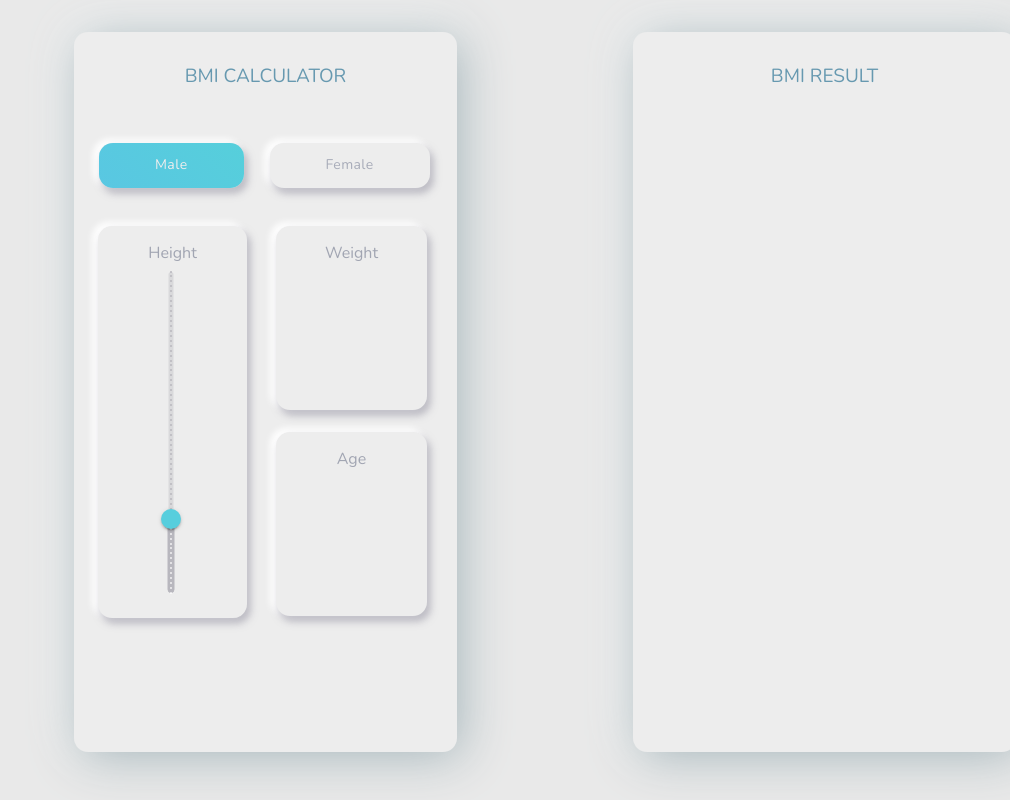
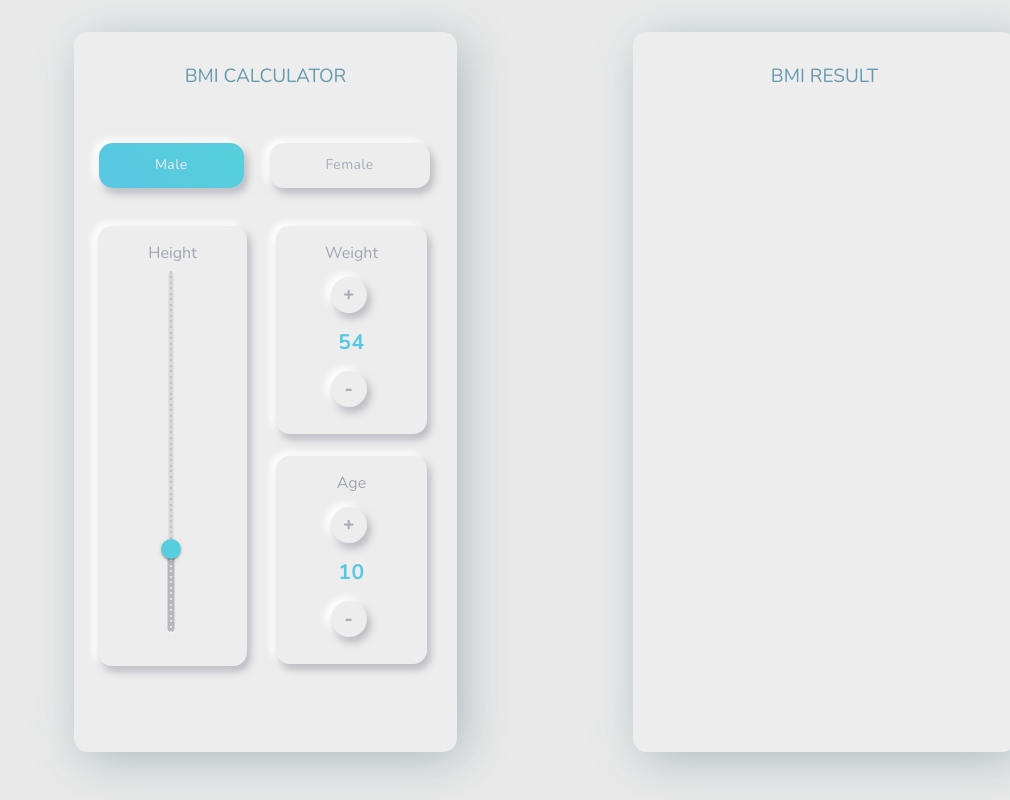
Before and after one commit to erfan-goodarzi/bmi-calculator, a React (Create React App) app: page / in a window 1280 px wide. Shown: the whole page, without its empty margins (270-1280 px from the left). Built offline with nearby package versions, Linux system fonts and the light colour scheme.

Commit message:
add age and weight button

```diff
--- a/src/container/material ui/AgeBox.jsx
+++ b/src/container/material ui/AgeBox.jsx
@@ -1,6 +1,35 @@
 import Box from "@mui/material/Box";
+import { useState } from "react";
+import Button from "@mui/material/Button";
 
 export default function AgeBox() {
+  const [age, setAge] = useState(10);
+  const [Weight, setWeight] = useState(54);
+
+  const AgeIncrementHandler = () => {
+    if (age < 100) {
+      setAge(age + 1);
+    }
+  };
+
+  const AgeDecrementHandler = () => {
+    if (age > 5) {
+    setAge(age - 1);
+    }
+  };
+
+  const WeightIncrementHandler = () => {
+    if (Weight < 300) {
+      setWeight(Weight + 1);
+    }
+  };
+
+  const WeightDecrementHandler = () => {
+    if (Weight > 10) {
+    setWeight(Weight - 1);
+    }
+  };
+
   return (
     <div>
       <Box
@@ -11,7 +40,7 @@ export default function AgeBox() {
           color: "#6799b0",
           background: " #EDEDED",
           boxShadow: "3px 5px 7px 1px #908d9e80, -4px -2px 6px 2px #ffffff",
-          height: "23vh",
+          height: "26vh",
         }}
       >
         <Box
@@ -21,11 +50,67 @@ export default function AgeBox() {
             textAlign: "center",
             fontWeight: "500",
             pt: "16px",
+            mb: 1,
           }}
         >
           Weight
         </Box>
+        <Box sx={{ display: "grid" }}>
+          <Button
+            sx={{
+              minWidth: "13px",
+              width: 36,
+              margin: "5px 55px",
+              background: "#EDEDED",
+              fontSize: "19px",
+              fontWeight: "800",
+              height: 36,
+              borderRadius: "50px",
+              color: "#A8ACB9",
+              boxShadow: "3px 5px 7px 1px #908d9e80, -4px -2px 6px 2px #ffffff",
+              "&:hover": {
+                color: "#56CFDB",
+              },
+            }}
+            onClick={WeightIncrementHandler}
+          >
+            +
+          </Button>
+          <Button
+            sx={{
+              fontSize: "21px",
+              fontWeight: "700",
+              color: "#59c7e2 !important",
+            }}
+            disabled
+          >
+            {Weight}
+          </Button>
+          <Button
+            sx={{
+              minWidth: "13px",
+              width: 36,
+              margin: "5px 55px",
+              background: "#EDEDED",
+              fontSize: "19px",
+              fontWeight: "800",
+              borderRadius: "50px",
+              height: 36,
+              color: "#A8ACB9",
+              boxShadow: "3px 5px 7px 1px #908d9e80, -4px -2px 6px 2px #ffffff",
+              "&:hover": {
+                color: "#56CFDB",
+              },
+            }}
+            onClick={WeightDecrementHandler}
+          >
+            -
+          </Button>
+        </Box>
       </Box>
+
+
+
       <Box
         sx={{
           width: 151,
@@ -34,7 +119,7 @@ export default function AgeBox() {
           color: "#6799b0",
           background: " #EDEDED",
           boxShadow: "3px 5px 7px 1px #908d9e80, -4px -2px 6px 2px #ffffff",
-          height: "23vh",
+          height: "26vh",
         }}
       >
         <Box
@@ -44,9 +129,62 @@ export default function AgeBox() {
             textAlign: "center",
             fontWeight: "500",
             pt: "16px",
+            mb: 1,
           }}
         >
           Age
+        </Box>
+        <Box sx={{ display: "grid" }}>
+          <Button
+            sx={{
+              minWidth: "13px",
+              width: 36,
+              margin: "5px 55px",
+              background: "#EDEDED",
+              fontSize: "19px",
+              fontWeight: "800",
+              height: 36,
+              borderRadius: "50px",
+              color: "#A8ACB9",
+              boxShadow: "3px 5px 7px 1px #908d9e80, -4px -2px 6px 2px #ffffff",
+              "&:hover": {
+                color: "#56CFDB",
+              },
+            }}
+            onClick={AgeIncrementHandler}
+          >
+            +
+          </Button>
+          <Button
+            sx={{
+              fontSize: "21px",
+              fontWeight: "700",
+              color: "#59c7e2 !important",
+            }}
+            disabled
+          >
+            {age}
+          </Button>
+          <Button
+            sx={{
+              minWidth: "13px",
+              width: 36,
+              margin: "5px 55px",
+              background: "#EDEDED",
+              fontSize: "19px",
+              fontWeight: "800",
+              borderRadius: "50px",
+              height: 36,
+              color: "#A8ACB9",
+              boxShadow: "3px 5px 7px 1px #908d9e80, -4px -2px 6px 2px #ffffff",
+              "&:hover": {
+                color: "#56CFDB",
+              },
+            }}
+            onClick={AgeDecrementHandler}
+          >
+            -
+          </Button>
         </Box>
       </Box>
     </div>
--- a/src/container/material ui/HeightBox.jsx
+++ b/src/container/material ui/HeightBox.jsx
@@ -14,7 +14,7 @@ export default function HeightBox() {
         color: "#6799b0",
         background: " #EDEDED",
         boxShadow: "3px 5px 7px 1px #908d9e80, -4px -2px 6px 2px #ffffff",
-        height: "49vh",
+        height: "55vh",
       }}
     >
       <Box
```
